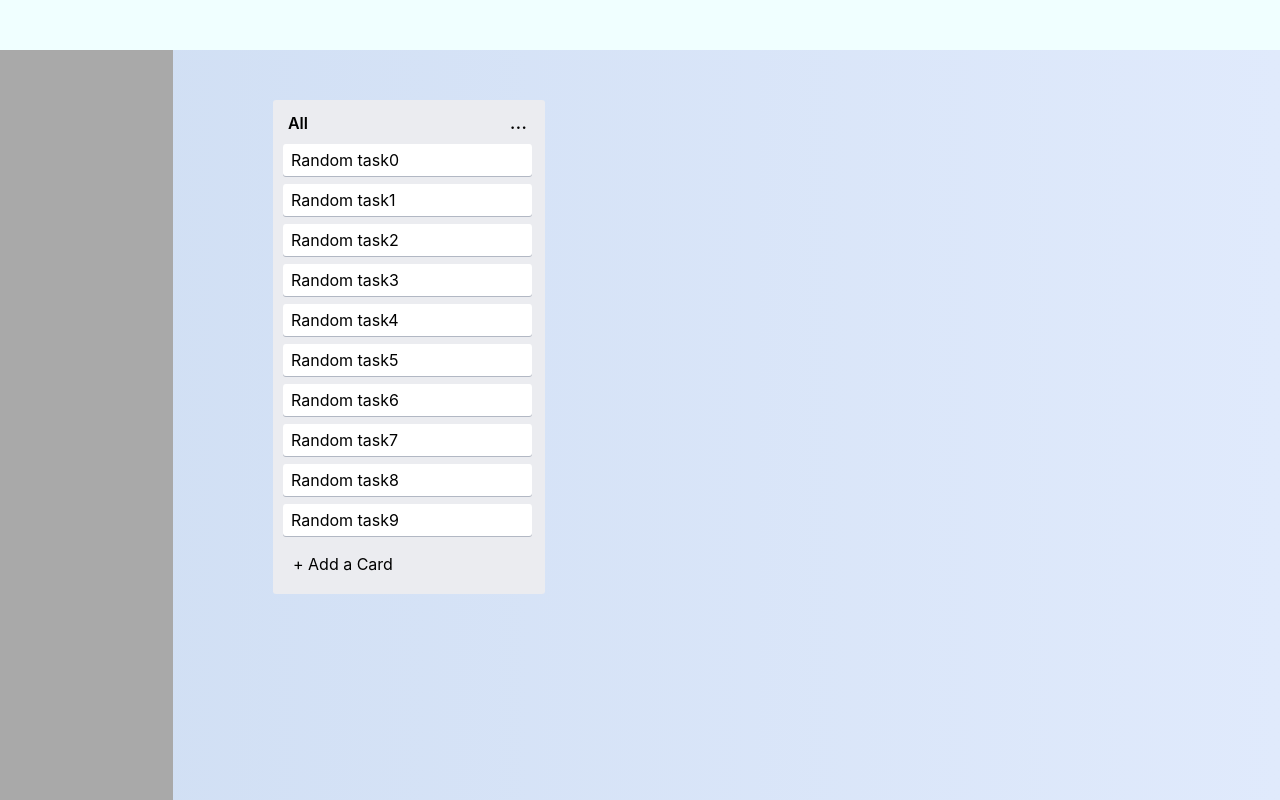
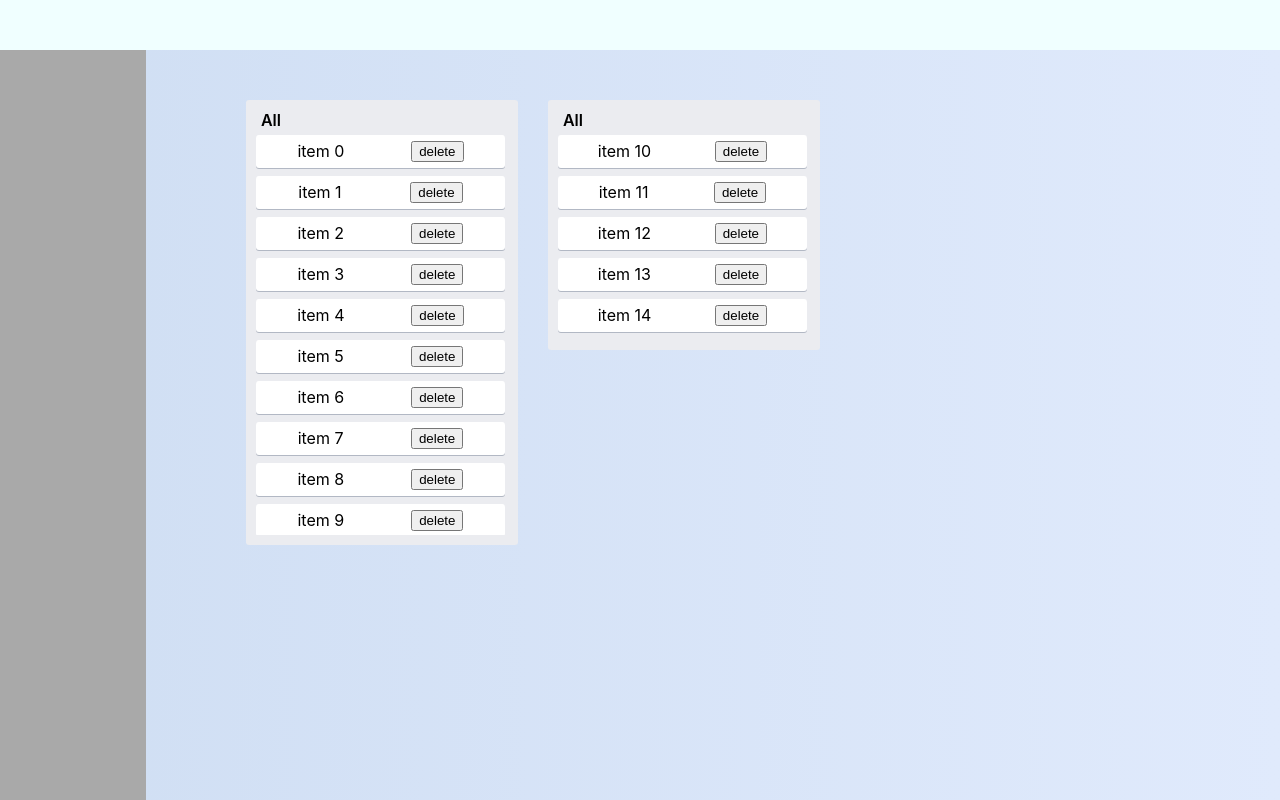
Before and after one commit to PrashantSingh5946/Trello, a React (Create React App) app: page / in a window 1280 px wide. Built offline with nearby package versions, Linux system fonts and the light colour scheme.

Commit message:
Resizable boards and D&D working

```diff
--- a/src/App.css
+++ b/src/App.css
@@ -27,14 +27,21 @@
 }
 
 .collection {
-  background-color: #ebecf0;
-  border-radius: 3px;
+
   box-sizing: border-box;
   display: flex;
   flex-direction: column;
   max-height: 100%;
   white-space: normal;
   width: 272px;
+  margin-right: 30px;
+
+}
+
+.collection-wrapper
+{
+  background-color: #ebecf0;
+  border-radius: 3px;
   padding: 10px;
 }
 
--- a/src/App.js
+++ b/src/App.js
@@ -1,41 +1,177 @@
+import React, { useState } from "react";
+import ReactDOM from "react-dom";
+import { DragDropContext, Droppable, Draggable } from "react-beautiful-dnd";
 import "./App.css";
-import Collection from "./components/Collection";
-import { DragDropContext } from "react-beautiful-dnd";
 
-function App() {
+// fake data generator
+const getItems = (count, offset = 0) =>
+  Array.from({ length: count }, (v, k) => k).map((k) => ({
+    id: `item-${k + offset}-${new Date().getTime()}`,
+    content: `item ${k + offset}`,
+  }));
+
+const reorder = (list, startIndex, endIndex) => {
+  const result = Array.from(list);
+  const [removed] = result.splice(startIndex, 1);
+  result.splice(endIndex, 0, removed);
+
+  return result;
+};
+
+/**
+ * Moves an item from one list to another list.
+ */
+const move = (source, destination, droppableSource, droppableDestination) => {
+  const sourceClone = Array.from(source);
+  const destClone = Array.from(destination);
+  const [removed] = sourceClone.splice(droppableSource.index, 1);
+
+  destClone.splice(droppableDestination.index, 0, removed);
+
+  const result = {};
+  result[droppableSource.droppableId] = sourceClone;
+  result[droppableDestination.droppableId] = destClone;
+
+  return result;
+};
+const grid = 8;
+
+const getItemStyle = (isDragging, draggableStyle) => ({
+  // some basic styles to make the items look a bit nicer
+  userSelect: "none",
+  padding: grid * 2,
+  margin: `0 0 ${grid}px 0`,
+
+  // change background colour if dragging
+  background: isDragging ? "lightgreen" : "grey",
+
+  // styles we need to apply on draggables
+  ...draggableStyle,
+});
+const getListStyle = (isDraggingOver) => ({
+  background: isDraggingOver ? "lightblue" : "lightgrey",
+  padding: grid,
+  width: 250,
+});
+
+export default function App() {
+  const [state, setState] = useState([getItems(10), getItems(5, 10)]);
+
+  function onDragEnd(result) {
+    const { source, destination } = result;
+
+    // dropped outside the list
+    if (!destination) {
+      return;
+    }
+    const sInd = +source.droppableId;
+    const dInd = +destination.droppableId;
+
+    if (sInd === dInd) {
+      const items = reorder(state[sInd], source.index, destination.index);
+      const newState = [...state];
+      newState[sInd] = items;
+      setState(newState);
+    } else {
+      const result = move(state[sInd], state[dInd], source, destination);
+      const newState = [...state];
+      newState[sInd] = result[sInd];
+      newState[dInd] = result[dInd];
+
+      setState(newState.filter((group) => group.length));
+    }
+  }
+
   return (
     <div className="App">
       <div className="navbar"></div>
       <div className="container">
         <div className="collections-menu"></div>
-        <div className="content">
-        <DragDropContext onDragEnd={() => {}}>
-          <div className="board">
-            <Collection
-              name="All"
-              tasks={[
-                { name: "Random task" },
-                { name: "Random task" },
-                { name: "Random task" },
-                { name: "Random task" },
-                { name: "Random task" },
-                { name: "Random task" },
-                { name: "Random task" },
-                { name: "Random task" },
-                { name: "Random task" },
-                { name: "Random task" },
-                { name: "Random task" },
-                { name: "Random task" },
-                { name: "Random task" },
-                { name: "Random task" },
-              ]}
-            ></Collection>
+        <div className="content board">
+          <div>
+            {/* <button
+              type="button"
+              onClick={() => {
+                setState([...state, []]);
+              }}
+            >
+              Add new group
+            </button>
+            <button
+              type="button"
+              onClick={() => {
+                setState([...state, getItems(1)]);
+              }}
+            >
+              Add new item
+            </button> */}
+            <div style={{ display: "flex" }}>
+              <DragDropContext onDragEnd={onDragEnd}>
+                {state.map((el, ind) => (
+                  <div className="collection">
+                      <div className="collection-wrapper">
+                    <div className="header">
+                      <h2>All</h2>
+                    </div>
+                    <Droppable key={ind} droppableId={`${ind}`}>
+                      {(provided, snapshot) => (
+                        <div
+                          ref={provided.innerRef}
+                          className="list"
+                          // style={getListStyle(snapshot.isDraggingOver)}
+                          {...provided.droppableProps}
+                        >
+                          {el.map((item, index) => (
+                            <Draggable
+                              key={item.id}
+                              draggableId={item.id}
+                              index={index}
+                            >
+                              {(provided, snapshot) => (
+                                <div
+                                  ref={provided.innerRef}
+                                  {...provided.draggableProps}
+                                  {...provided.dragHandleProps}
+                                  className="list-card"
+                                >
+                                  <div
+                                    style={{
+                                      display: "flex",
+                                      justifyContent: "space-around",
+                                    }}
+                                  >
+                                    {item.content}
+                                    <button
+                                      type="button"
+                                      onClick={() => {
+                                        const newState = [...state];
+                                        newState[ind].splice(index, 1);
+                                        setState(
+                                          newState.filter(
+                                            (group) => group.length
+                                          )
+                                        );
+                                      }}
+                                    >
+                                      delete
+                                    </button>
+                                  </div>
+                                </div>
+                              )}
+                            </Draggable>
+                          ))}
+                          {provided.placeholder}
+                        </div>
+                      )}
+                    </Droppable>
+                  </div>
+                  </div>
+                ))}
+              </DragDropContext>
+            </div>
           </div>
-          </DragDropContext>
         </div>
       </div>
     </div>
   );
 }
-
-export default App;
```
Also changed, not shown: src/App_Old.js (added, +55 -0 lines).
